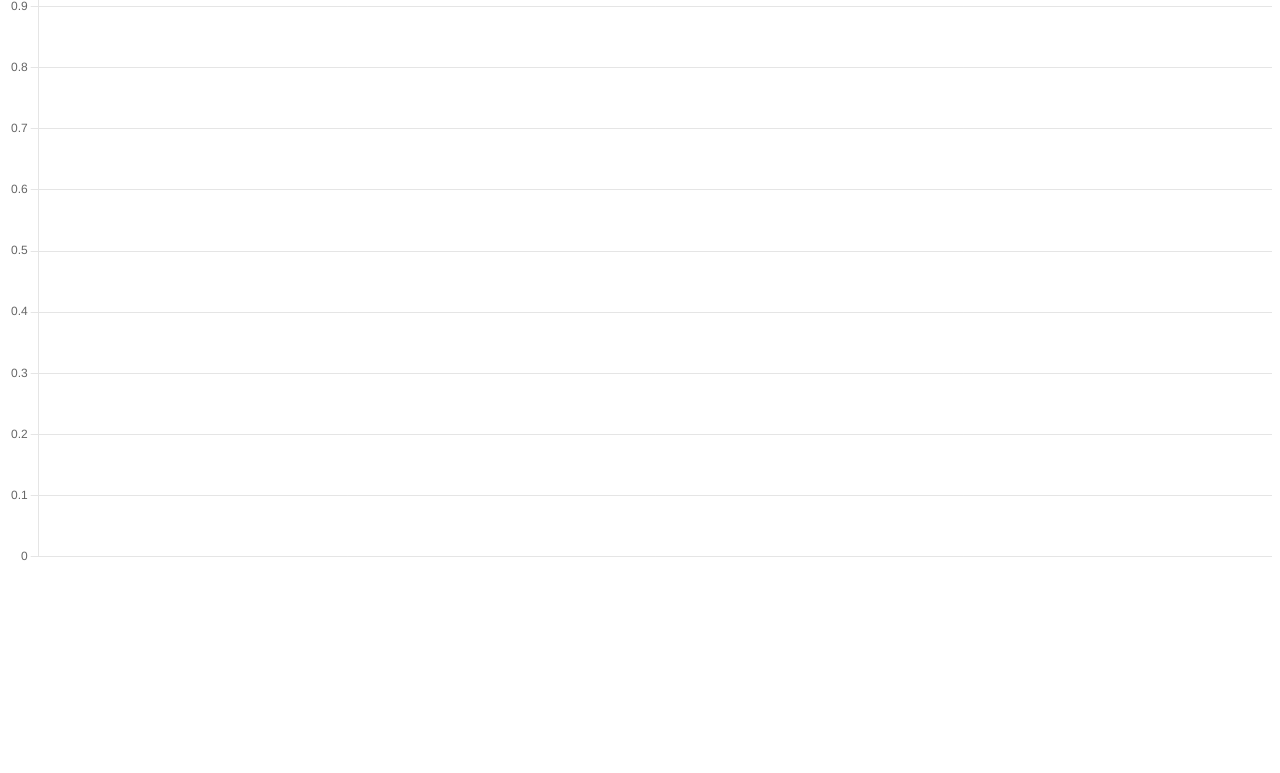
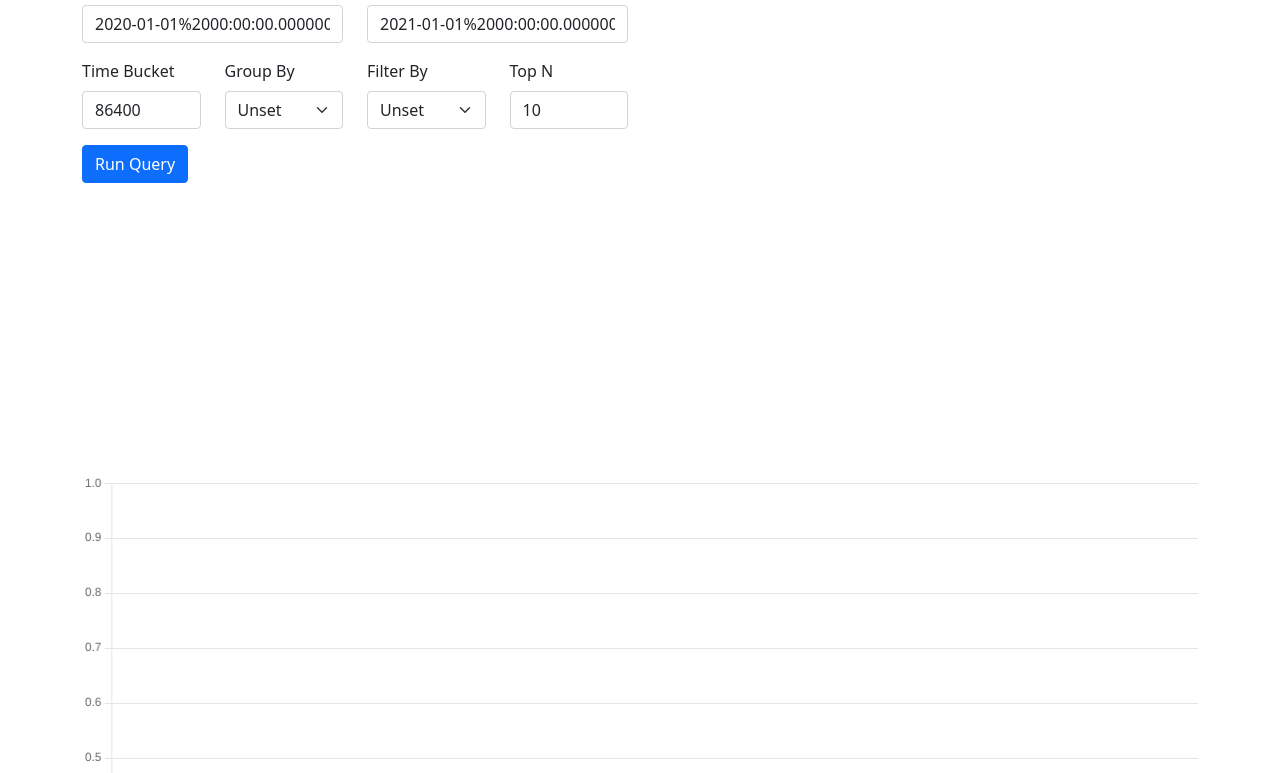
Before and after one commit to Stefan4472/site-analytics, a plain HTML site: page flaskr/static/index.html in a window 1280 px wide. Shown: the part 73-846 px from the top of the page. Drawn offline with nearby package versions, Linux system fonts and the light colour scheme; no server answers.

Commit message:
#20 use Bootstrap.

```diff
--- a/flaskr/static/index.html
+++ b/flaskr/static/index.html
@@ -17,24 +17,42 @@ limitations under the License.
 <html>
   <head>
     <title>Stefan's Site Analytics</title>
+    <link href="https://cdn.jsdelivr.net/npm/bootstrap@5.1.3/dist/css/bootstrap.min.css" rel="stylesheet"
+          integrity="sha384-1BmE4kWBq78iYhFldvKuhfTAU6auU8tT94WrHftjDbrCEXSU1oBoqyl2QvZ6jIW3" crossorigin="anonymous">
   </head>
   <body>
-    <div>
-      <canvas id="myChart"></canvas>
-      <canvas id="pie_chart"></canvas>
+    <div class="container">
+      <div class="row">
+        <div class="col">
+          <h2>Query Parameters</h2>
 
-      <h2>Query Parameters</h2>
-      <label for="start_time">Start Time (UTC timestamp)</label>
-      <input type="text" id="start_time" value="2020-01-01%2000:00:00.000000"/>
+<!--          <form>-->
+            <div class="row">
+              <div class="col">
+                <div class="mb-3">
+                  <label for="start_time" class="form-label">Start Time (UTC timestamp)</label>
+                  <input type="text" class="form-control" id="start_time" value="2020-01-01%2000:00:00.000000"/>
+                </div>
+              </div>
+              <div class="col">
+                <div class="mb-3">
+                  <label for="end_time" class="form-label">End Time (UTC timestamp)</label>
+                  <input type="text" class="form-control" id="end_time" value="2021-01-01%2000:00:00.000000"/>
+                </div>
+              </div>
+            </div>
 
-      <label for="end_time">End Time (UTC timestamp)</label>
-      <input type="text" id="end_time" value="2021-01-01%2000:00:00.000000"/>
-
-      <label for="time_bucket">Time Bucket (seconds)</label>
-      <input type="text" id="time_bucket" value="86400"/>
-
-      <label for="group_by">Group By</label>
-      <select id="group_by">
+            <div class="row">
+              <div class="col">
+                <div class="mb-3">
+                  <label for="time_bucket" class="form-label">Time Bucket</label>
+                  <input type="text" class="form-control" id="time_bucket" value="86400"/>
+                </div>
+              </div>
+              <div class="col">
+                <div class="mb-3">
+                  <label for="group_by" class="form-label">Group By</label>
+                  <select class="form-select" id="group_by">
                     <option value="UNSET">Unset</option>
                     <option value="Country">Country</option>
                     <option value="City">City</option>
@@ -46,18 +64,35 @@ limitations under the License.
                     <option value="DeviceType">Device Type</option>
                     <option value="Browser">Browser</option>
                   </select>
-
-      <label for="filter_by">Filter By</label>
-      <select id="filter_by">
+                </div>
+              </div>
+              <div class="col">
+                <div class="mb-3">
+                  <label for="filter_by" class="form-label">Filter By</label>
+                  <select class="form-select" id="filter_by">
                     <option value="UNSET">Unset</option>
                     <option value="Bots">Bots</option>
                     <option value="Humans">Humans</option>
                   </select>
-
-      <label for="top_n">Top N</label>
-      <input type="number" id="top_n" value="10" min="1" max="100" step="1">
-
-      <button id="submit">Run Query</button>
+                </div>
+              </div>
+              <div class="col">
+                <div class="mb-3">
+                  <label for="top_n" class="form-label">Top N</label>
+                  <input type="number" class="form-control" id="top_n" value="10" min="1" max="100" step="1"/>
+                </div>
+              </div>
+            </div>
+            <button class="btn btn-primary" id="submit">Run Query</button>
+<!--          </form>-->
+        </div>
+        <div class="col">
+          <canvas id="pie_chart"></canvas>
+        </div>
+      </div>
+      <div class="row">
+        <canvas id="myChart"></canvas>
+      </div>
     </div>
   </body>
   <script src="https://cdn.jsdelivr.net/npm/chart.js"></script>
@@ -170,13 +205,8 @@ limitations under the License.
       updatePieChart(datasets);
     }
 
-    document.getElementById("submit").addEventListener('click', function() {
-      const startTime = document.getElementById("start_time").value;
-      const endTime = document.getElementById("end_time").value;
-      const timeBucket = document.getElementById("time_bucket").value;
-      const groupBy = document.getElementById("group_by").value;
-      const filterBy = document.getElementById("filter_by").value;
-
+    // Triggers a call to the query API, then updates the charts.
+    function runQuery(startTime, endTime, timeBucket, groupBy, filterBy) {
       const req = new XMLHttpRequest();
       req.addEventListener("load", handleQueryResponse);
       let requestUrl = "http://127.0.0.1:5000/api/v1/data/query?";
@@ -192,6 +222,20 @@ limitations under the License.
       req.open("GET", requestUrl);
       req.setRequestHeader('Authorization', '1234')
       req.send();
-    });
+    }
+
+    function runExistingQuery() {
+      const startTime = document.getElementById("start_time").value;
+      const endTime = document.getElementById("end_time").value;
+      const timeBucket = document.getElementById("time_bucket").value;
+      const groupBy = document.getElementById("group_by").value;
+      const filterBy = document.getElementById("filter_by").value;
+      runQuery(startTime, endTime, timeBucket, groupBy, filterBy);
+    }
+
+    document.getElementById("submit").addEventListener('click', runExistingQuery);
+
+    // Initialize the plot with a default query.
+    runExistingQuery();
   </script>
 </html>
```
Lines whose indentation alone changed are shown as unchanged.
